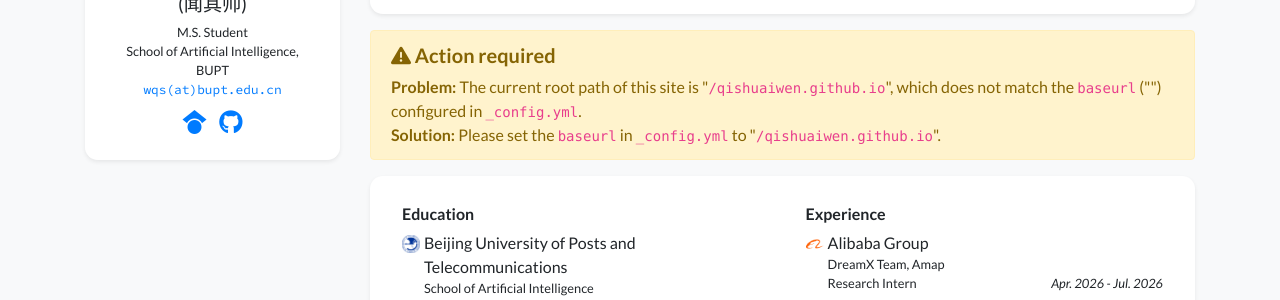
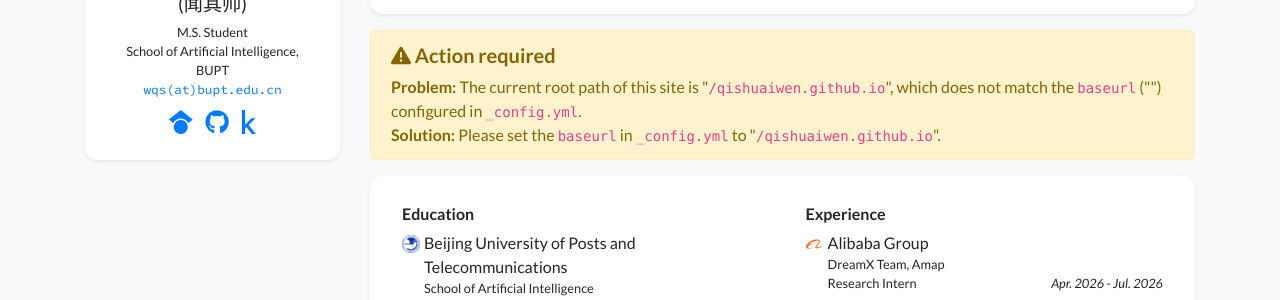
Before and after one commit to QishuaiWen/qishuaiwen.github.io, a Jekyll site: the page built from index.html, in a window 1280 px wide. Shown: the part 356-656 px from the top of the page. Built offline with Jekyll 4.4.1, drawn with Linux system fonts in a browser that asks for light colours; nearby versions of some CDN libraries; a style sheet for code colours, icons or effects is not loaded.

Commit message:
Update profile_card_mini.html

```diff
--- a/_includes/widgets/profile_card_mini.html
+++ b/_includes/widgets/profile_card_mini.html
@@ -66,6 +66,12 @@
                         </a>
                         {% endif %}
 
+                        {% if site.data.profile.kaggle %}
+                        <a class="px-1 no-break" target="_blank" href="https://www.kaggle.com/{{ site.data.profile.kaggle }}" aria-label="Kaggle">
+                            <i class="fab fa-kaggle"></i>
+                        </a>
+                        {% endif %}
+
                         {% if site.data.profile.twitter %}
                         <a class="px-1 no-break" target="_blank" href="https://twitter.com/{{ site.data.profile.twitter }}">
                             <i class="fab fa-twitter"></i>
```
